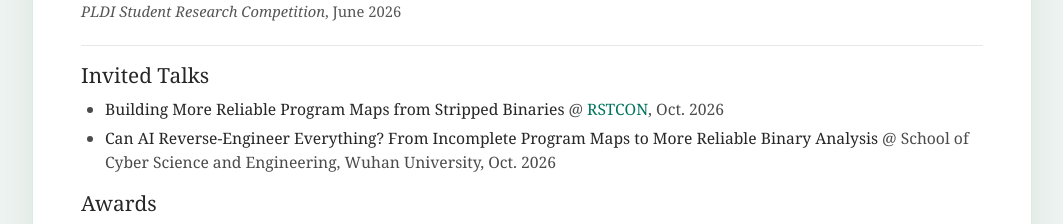
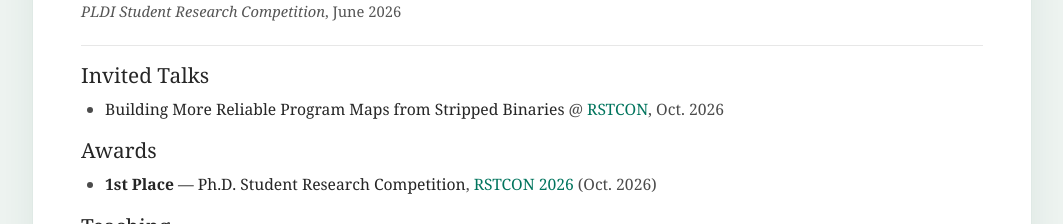
Before and after one commit to Ryan-hub-bit/ryan-hub-bit.github.io, a Next.js app: page / in a window 1280 px wide. Shown: the part 1420-1644 px from the top of the page, without its empty margins (108-1171 px from the left). Built offline with nearby package versions, Linux system fonts and the light colour scheme.

Commit message:
Temporarily omit Wuhan University invited talk

```diff
--- a/app/home-content.tsx
+++ b/app/home-content.tsx
@@ -434,17 +434,6 @@ export default function HomeContent({ language = "en" }: { language?: "en" | "zh
               </a>
               {t(", Oct. 2026", "，2026 年 10 月")}
             </li>
-            <li>
-              <span className="entry-title">
-                {t(
-                  "Can AI Reverse-Engineer Everything? From Incomplete Program Maps to More Reliable Binary Analysis",
-                  "AI 能逆向一切吗？从不完整的程序地图到更可靠的二进制分析",
-                )}
-              </span>
-              {" @ "}
-              {t("School of Cyber Science and Engineering, Wuhan University", "武汉大学国家网络安全学院")}
-              {t(", Oct. 2026", "，2026 年 10 月")}
-            </li>
           </ul>
         </section>
 
```
Also changed, not shown: 1 other file (tests, documents, lock files or other folders).
